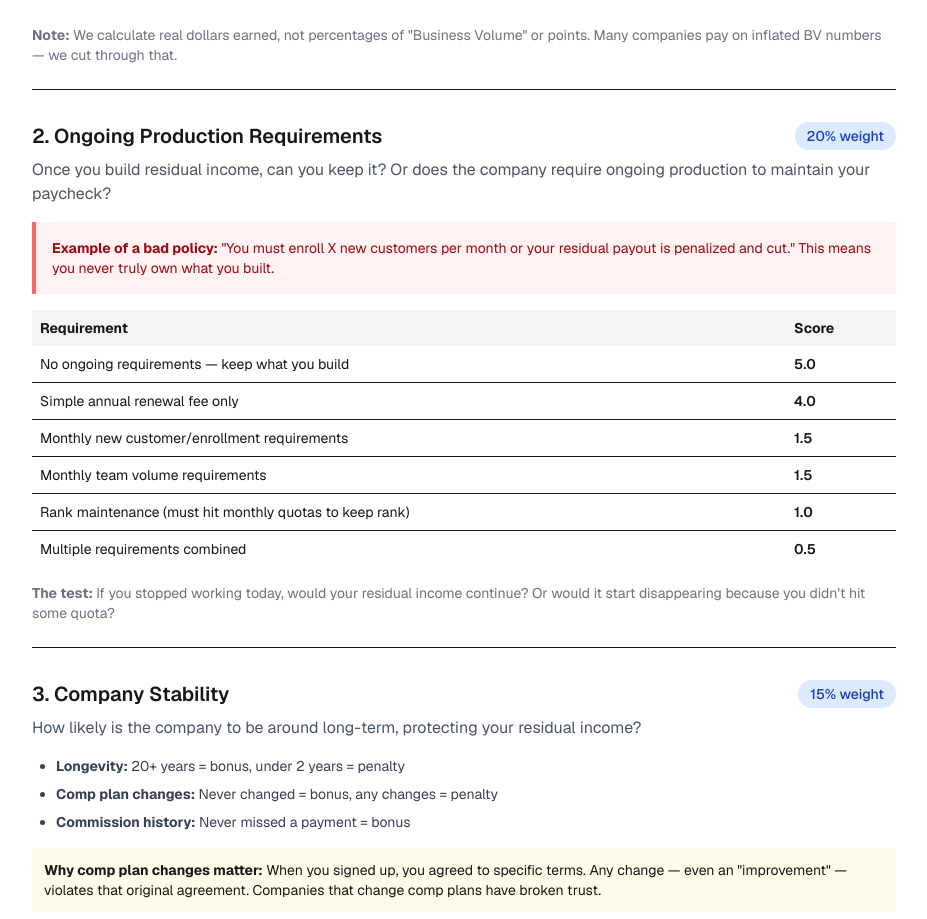
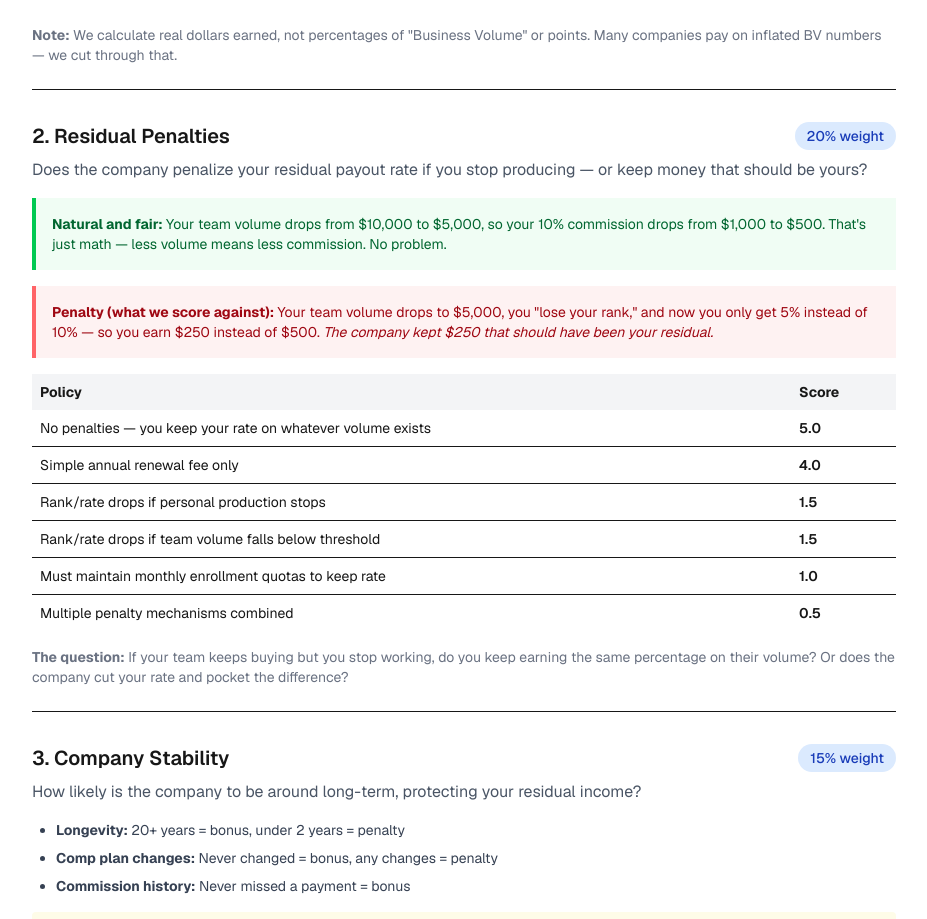
Before and after one commit to homebusinessacademy/home-business-watch, a Next.js app: page /how-we-rate in a window 1280 px wide. Shown: the part 1668-2587 px from the top of the page, without its empty margins (176-1103 px from the left). Built offline with nearby package versions, Linux system fonts and the light colour scheme.

Commit message:
Factor 2: rename to 'Residual Penalties' - clarify natural volume drops vs rate cuts; company keeping money that should be yours

```diff
--- a/src/app/how-we-rate/page.tsx
+++ b/src/app/how-we-rate/page.tsx
@@ -101,37 +101,45 @@ export default function HowWeRatePage() {
         {/* Factor 2 */}
         <div className="mb-8 border-b pb-6">
           <div className="flex items-center justify-between mb-2">
-            <h3 className="text-xl font-semibold">2. Ongoing Production Requirements</h3>
+            <h3 className="text-xl font-semibold">2. Residual Penalties</h3>
             <span className="bg-blue-100 text-blue-800 px-3 py-1 rounded-full text-sm font-medium">20% weight</span>
           </div>
           <p className="text-gray-600 mb-4">
-            Once you build residual income, can you keep it? Or does the company require ongoing production to maintain your paycheck?
+            Does the company penalize your residual payout rate if you stop producing — or keep money that should be yours?
           </p>
+
+          <div className="bg-green-50 border-l-4 border-green-500 p-4 mb-4">
+            <p className="text-green-800 text-sm">
+              <strong>Natural and fair:</strong> Your team volume drops from $10,000 to $5,000, so your 10% commission drops from $1,000 to $500. That's just math — less volume means less commission. No problem.
+            </p>
+          </div>
+
           <div className="bg-red-50 border-l-4 border-red-400 p-4 mb-4">
             <p className="text-red-800 text-sm">
-              <strong>Example of a bad policy:</strong> "You must enroll X new customers per month or your residual payout is penalized and cut." This means you never truly own what you built.
+              <strong>Penalty (what we score against):</strong> Your team volume drops to $5,000, you "lose your rank," and now you only get 5% instead of 10% — so you earn $250 instead of $500. <em>The company kept $250 that should have been your residual.</em>
             </p>
           </div>
+
           <div className="overflow-x-auto">
             <table className="w-full text-sm">
               <thead className="bg-gray-100">
                 <tr>
-                  <th className="text-left p-2">Requirement</th>
+                  <th className="text-left p-2">Policy</th>
                   <th className="text-left p-2">Score</th>
                 </tr>
               </thead>
               <tbody>
-                <tr className="border-b"><td className="p-2">No ongoing requirements — keep what you build</td><td className="p-2 font-semibold">5.0</td></tr>
+                <tr className="border-b"><td className="p-2">No penalties — you keep your rate on whatever volume exists</td><td className="p-2 font-semibold">5.0</td></tr>
                 <tr className="border-b"><td className="p-2">Simple annual renewal fee only</td><td className="p-2 font-semibold">4.0</td></tr>
-                <tr className="border-b"><td className="p-2">Monthly new customer/enrollment requirements</td><td className="p-2 font-semibold">1.5</td></tr>
-                <tr className="border-b"><td className="p-2">Monthly team volume requirements</td><td className="p-2 font-semibold">1.5</td></tr>
-                <tr className="border-b"><td className="p-2">Rank maintenance (must hit monthly quotas to keep rank)</td><td className="p-2 font-semibold">1.0</td></tr>
-                <tr><td className="p-2">Multiple requirements combined</td><td className="p-2 font-semibold">0.5</td></tr>
+                <tr className="border-b"><td className="p-2">Rank/rate drops if personal production stops</td><td className="p-2 font-semibold">1.5</td></tr>
+                <tr className="border-b"><td className="p-2">Rank/rate drops if team volume falls below threshold</td><td className="p-2 font-semibold">1.5</td></tr>
+                <tr className="border-b"><td className="p-2">Must maintain monthly enrollment quotas to keep rate</td><td className="p-2 font-semibold">1.0</td></tr>
+                <tr><td className="p-2">Multiple penalty mechanisms combined</td><td className="p-2 font-semibold">0.5</td></tr>
               </tbody>
             </table>
           </div>
           <p className="mt-4 text-sm text-gray-500">
-            <strong>The test:</strong> If you stopped working today, would your residual income continue? Or would it start disappearing because you didn't hit some quota?
+            <strong>The question:</strong> If your team keeps buying but you stop working, do you keep earning the same percentage on their volume? Or does the company cut your rate and pocket the difference?
           </p>
         </div>
 
```
Also changed, not shown: 1 other file (tests, documents, lock files or other folders).
